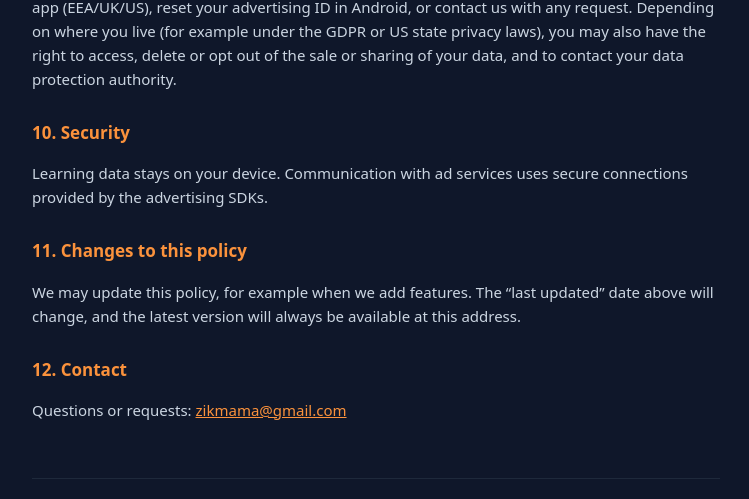
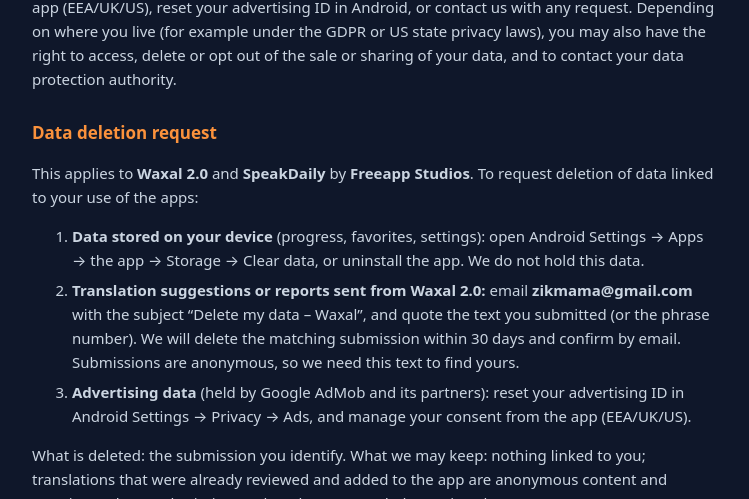
Before and after one commit to zikmama-art/speakdaily-privacy-policy, a plain HTML site: page index.html in a window 1280 px wide. Shown: the part 2283-2782 px from the top of the page, without its empty margins (264-1013 px from the left). Drawn offline with Linux system fonts and the light colour scheme.

Commit message:
Update index.html

```diff
--- a/index.html
+++ b/index.html
@@ -69,6 +69,15 @@
 <h2>9. Your choices and rights</h2>
 <p>Because we do not hold personal data about you, there is usually nothing for us to access or delete. You can at any time: delete the app data from your device, change your ad consent in the app (EEA/UK/US), reset your advertising ID in Android, or contact us with any request. Depending on where you live (for example under the GDPR or US state privacy laws), you may also have the right to access, delete or opt out of the sale or sharing of your data, and to contact your data protection authority.</p>
 
+<h2 id="delete-en">Data deletion request</h2>
+<p>This applies to <strong>Waxal 2.0</strong> and <strong>SpeakDaily</strong> by <strong>Freeapp Studios</strong>. To request deletion of data linked to your use of the apps:</p>
+<ol>
+<li><strong>Data stored on your device</strong> (progress, favorites, settings): open Android Settings → Apps → the app → Storage → Clear data, or uninstall the app. We do not hold this data.</li>
+<li><strong>Translation suggestions or reports sent from Waxal 2.0:</strong> email <strong>zikmama@gmail.com</strong> with the subject “Delete my data – Waxal”, and quote the text you submitted (or the phrase number). We will delete the matching submission within 30 days and confirm by email. Submissions are anonymous, so we need this text to find yours.</li>
+<li><strong>Advertising data</strong> (held by Google AdMob and its partners): reset your advertising ID in Android Settings → Privacy → Ads, and manage your consent from the app (EEA/UK/US).</li>
+</ol>
+<p>What is deleted: the submission you identify. What we may keep: nothing linked to you; translations that were already reviewed and added to the app are anonymous content and remain. We keep submissions only as long as needed to review them.</p>
+
 <h2>10. Security</h2>
 <p>Learning data stays on your device. Communication with ad services uses secure connections provided by the advertising SDKs.</p>
 
@@ -126,6 +135,15 @@
 <h2>9. Vos choix et vos droits</h2>
 <p>Comme nous ne détenons pas de données personnelles vous concernant, il n’y a en général rien à consulter ou à supprimer chez nous. Vous pouvez à tout moment : supprimer les données de l’application sur votre appareil, modifier votre consentement publicitaire dans l’application (EEE/Royaume-Uni/États-Unis), réinitialiser votre identifiant publicitaire dans Android, ou nous contacter pour toute demande. Selon votre pays (par exemple avec le RGPD ou les lois des États américains), vous pouvez aussi avoir le droit d’accéder à vos données, de les supprimer ou de refuser leur vente ou leur partage, et de saisir votre autorité de protection des données.</p>
 
+<h2 id="delete-fr">Demande de suppression de données</h2>
+<p>Ceci concerne <strong>Waxal 2.0</strong> et <strong>SpeakDaily</strong> de <strong>Freeapp Studios</strong>. Pour demander la suppression des données liées à votre utilisation des applications :</p>
+<ol>
+<li><strong>Données stockées sur votre appareil</strong> (progression, favoris, réglages) : ouvrez Réglages Android → Applications → l’application → Stockage → Effacer les données, ou désinstallez l’application. Nous ne détenons pas ces données.</li>
+<li><strong>Propositions ou signalements envoyés depuis Waxal 2.0 :</strong> écrivez à <strong>zikmama@gmail.com</strong> avec l’objet « Supprimer mes données – Waxal » en citant le texte envoyé (ou le numéro de la phrase). Nous supprimerons l’envoi correspondant sous 30 jours et vous le confirmerons par e-mail. Les envois sont anonymes : ce texte nous sert à retrouver le vôtre.</li>
+<li><strong>Données publicitaires</strong> (détenues par Google AdMob et ses partenaires) : réinitialisez votre identifiant publicitaire dans Réglages Android → Confidentialité → Annonces, et gérez votre consentement depuis l’application (EEE/Royaume-Uni/États-Unis).</li>
+</ol>
+<p>Ce qui est supprimé : l’envoi que vous identifiez. Ce que nous pouvons conserver : rien qui soit lié à vous ; les traductions déjà vérifiées et ajoutées à l’application sont un contenu anonyme et restent. Nous ne conservons les envois que le temps nécessaire à leur vérification.</p>
+
 <h2>10. Sécurité</h2>
 <p>Les données d’apprentissage restent sur votre appareil. Les échanges avec les services publicitaires passent par les connexions sécurisées des SDK publicitaires.</p>
 
```
